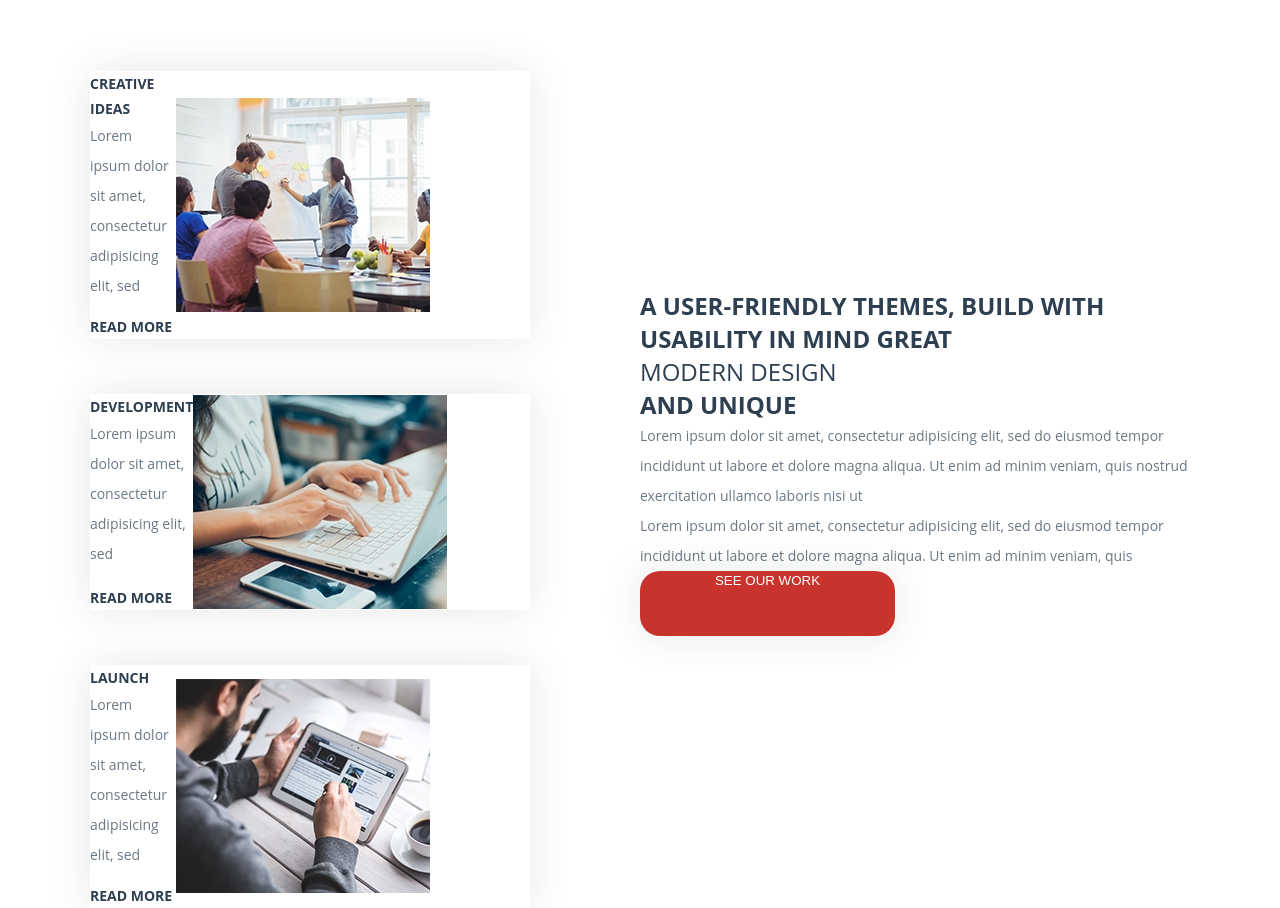
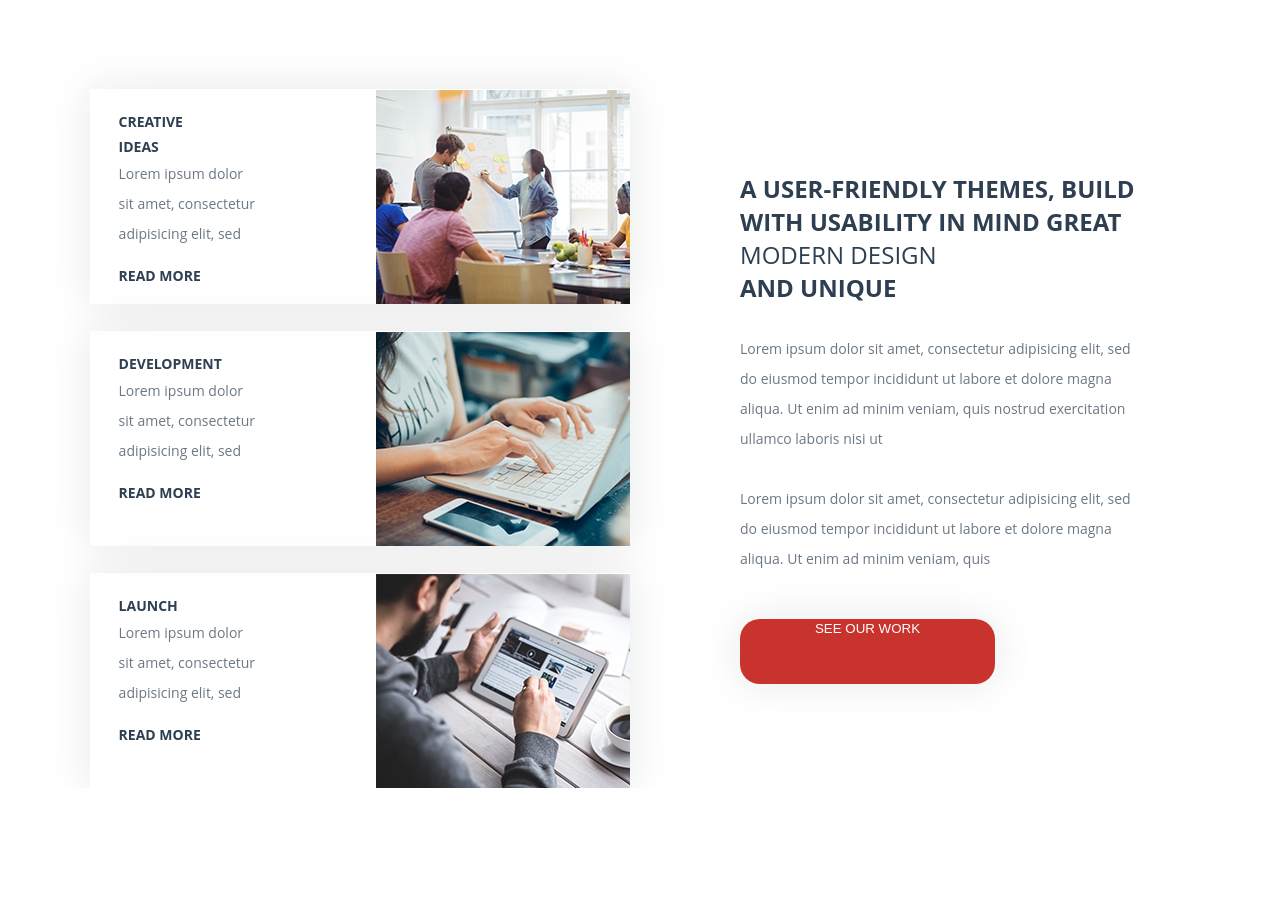
Before and after one commit to piotrxyz/your-service, a plain HTML site: page index.html in a window 1280 px wide. Shown: the part 952-1860 px from the top of the page. After the commit the page ends 1740 px from the top, so only its background shows below. Drawn offline with Linux system fonts and the light colour scheme.

Commit message:
about section styles fixed

```diff
--- a/css/style.scss
+++ b/css/style.scss
@@ -156,7 +156,7 @@ body {
 }
 
 // buttons
-.primary-btn {
+.primary__btn {
   display: flex;
   align-self: center;
   justify-content: center;
@@ -167,9 +167,14 @@ body {
   border: 1px solid #ffffff;
   background: transparent;
   color: #ffffff;
+
+  &--link {
+    text-decoration: none;
+    color: #ffffff;
+  }
 }
 
-.secondary-btn {
+.secondary__btn {
   display: flex;
   justify-content: center;
   width: 255px;
@@ -178,7 +183,12 @@ body {
   border-color: transparent;
   background-color: #c8342d;
   box-shadow: 0 0 40px rgba(17, 25, 36, 0.1);
-  color: #ffffff;
+  margin-top: 10%;
+
+  &--link {
+    text-decoration: none;
+    color: #ffffff;
+  }
 }
 
 .slider {
@@ -203,37 +213,28 @@ body {
 .about {
   display: flex;
   flex-direction: row;
-  align-items: center;
-  justify-content: center;
-  padding-top: 10%;
+  margin: auto;
+  margin-top: 5%;
   max-width: 1100px;
-  height: 100vh;
-  margin: auto;
 
   &--left {
     width: 50%;
+    height: 100%;
     display: flex;
     flex-direction: column;
   }
 
   &--right {
     width: 50%;
+    height: 100%;
     display: flex;
     flex-direction: column;
-
-    &__article {
-      &__description {
-        opacity: 0.7;
-        color: #2d3f51;
-        font-family: "Open Sans";
-        font-size: 14px;
-        font-weight: 400;
-        line-height: 30px;
-      }
-    }
+    margin-top: 10%;
+    margin-left: 10%;
   }
 
   &__title {
+    max-width: 90%;
     color: #2d3f51;
     font-family: "Open Sans";
     font-size: 24px;
@@ -248,41 +249,9 @@ body {
       font-weight: 400;
     }
   }
-}
-
-.container {
-  display: flex;
-  justify-content: space-between;
-  width: 80%;
-  margin-top: 10%;
-  box-shadow: 0 0 40px rgba(17, 25, 36, 0.1);
-
-
-
-  img {
-    object-fit: contain;
-    // width: 25%;
-    display: flex;
-    justify-items: flex-end;
-    margin-right: 100px;
-  }
-}
-
-.article {
-  width: 25%;
-  display: flex;
-  flex-direction: column;
-
-  &__title {
-    color: #2d3f51;
-    font-family: "Open Sans";
-    font-size: 14px;
-    font-weight: 700;
-    line-height: 25px;
-    text-transform: uppercase;
-  }
 
   &__description {
+    max-width: 90%;
     opacity: 0.7;
     color: #2d3f51;
     font-family: "Open Sans";
@@ -290,14 +259,61 @@ body {
     font-weight: 400;
     line-height: 30px;
   }
+}
 
-  &__subtitle {
+.article {
+  height: 215px;
+  min-width: 540px;
+  display: flex;
+  flex-direction: row;
+  box-shadow: 0 0 40px rgba(17, 25, 36, 0.1);
+  margin-top: 5%;
+
+  &__group {
+    display: flex;
+    flex-direction: column;
+    max-width: 60%;
+  }
+
+  &__title {
+    max-width: 40%;
     color: #2d3f51;
     font-family: "Open Sans";
     font-size: 14px;
     font-weight: 700;
     line-height: 25px;
     text-transform: uppercase;
-    margin-top: 15%;
+    padding-left: 10%;
+    padding-top: 7%;
+  }
+
+  &__description {
+    max-width: 60%;
+    opacity: 0.7;
+    color: #2d3f51;
+    font-family: "Open Sans";
+    font-size: 14px;
+    font-weight: 400;
+    line-height: 30px;
+    padding-left: 10%;
+  }
+
+  &__link {
+    max-width: 40%;
+    color: #2d3f51;
+    font-family: "Open Sans";
+    font-size: 14px;
+    font-weight: 700;
+    line-height: 25px;
+    text-transform: uppercase;
+    padding-top: 5%;
+    padding-left: 10%;
+    text-decoration: none;
+  }
+
+  img {
+    display: flex;
+    align-self: flex-end;
+    width: 50%;
   }
 }
--- a/index.html
+++ b/index.html
@@ -82,7 +82,8 @@
           ullamco
           laboris
         </p>
-        <button class="primary-btn">SEE OUR WORK</button>
+        <button class="primary__btn">
+          <a class="primary__btn--link" href="#">SEE OUR WORK</a></button>
         <div class="slider">
           <div class="dot1">
             <i class="fas fa-circle"></i>
@@ -98,45 +99,41 @@
   </div>
   <section id="about" class="about">
     <div class="about--left">
-      <div class="container">
-        <article class="article">
+      <article class="article">
+        <div class="article__group">
           <h1 class="article__title">creative ideas</h1>
           <p class="article__description">Lorem ipsum dolor sit amet, consectetur adipisicing elit, sed</p>
-          <h2 class="article__subtitle">read more</h2>
-        </article>
+          <a class="article__link" href="#">read more</a>
+        </div>
         <img src="img/table.jpg" alt="" class="article__image">
-      </div>
-
-      <div class="container">
-        <article class="article">
+      </article>
+      <article class="article">
+        <div class="article__group">
           <h1 class="article__title">development</h1>
           <p class="article__description">Lorem ipsum dolor sit amet, consectetur adipisicing elit, sed</p>
-          <h2 class="article__subtitle">read more</h2>
-        </article>
+          <a class="article__link" href="#">read more</a>
+        </div>
         <img src="img/laptop-writing.jpg" alt="" class="article__image">
-      </div>
-
-      <div class="container">
-        <article class="article">
+      </article>
+      <article class="article">
+        <div class="article__group">
           <h1 class="article__title">launch</h1>
           <p class="article__description">Lorem ipsum dolor sit amet, consectetur adipisicing elit, sed</p>
-          <h2 class="article__subtitle">read more</h2>
-        </article>
+          <a class="article__link" href="#">read more</a>
+        </div>
         <img src="img/tablet.jpg" alt="" class="article__image">
-      </div>
     </div>
-
     <div class="about--right">
       <h1 class="about__title">A user-friendly Themes, build with usability in mind great <span>modern design</span> and
         unique</h1>
-      <p class="article__description">Lorem ipsum dolor sit amet, consectetur adipisicing elit, sed do eiusmod tempor
+      <p class="about__description"><br>Lorem ipsum dolor sit amet, consectetur adipisicing elit, sed do eiusmod tempor
         incididunt ut labore et dolore magna aliqua. Ut enim ad minim veniam, quis nostrud exercitation ullamco
-        laboris nisi ut<br>
+        laboris nisi ut<br><br>
         Lorem ipsum dolor sit amet, consectetur adipisicing elit, sed do eiusmod tempor incididunt
         ut labore et dolore magna aliqua. Ut enim ad minim veniam, quis
       </p>
-
-      <button class="secondary-btn">SEE OUR WORK</button>
+      <button class="secondary__btn">
+        <a class="secondary__btn--link" href="#">SEE OUR WORK</a></button>
     </div>
   </section>
 
```
Also changed, not shown: css/style.css, 1 other file.
